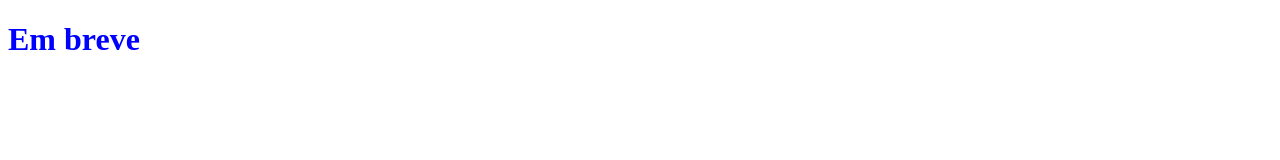
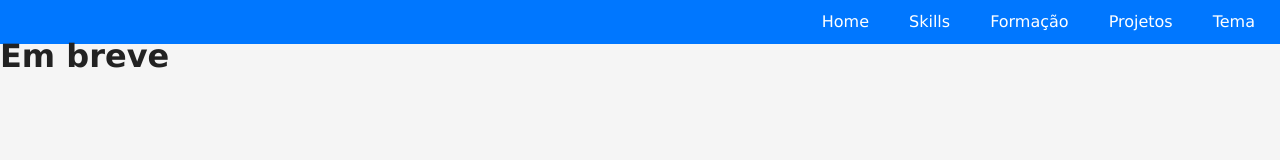
Before and after one commit to ValdineiCS/portifolio, a plain HTML site: page index.html in a window 1280 px wide. Drawn offline with Linux system fonts and the light colour scheme.

Commit message:
menu do portifólio criado

```diff
--- a/estilos/style.css
+++ b/estilos/style.css
@@ -8,7 +8,53 @@
   --fundo-card
 */
 
+*{
+  margin: 0;
+  padding: 0;
+  box-sizing: border-box;
+}
+
+:root{
+  --fundo-principal:#f5f5f5;
+  --texto:#222222;
+  --texto-inverso:#ffffff;
+  --destaque:#0077ff;
+  --destaque-inverso:#66bbff;
+  --fundo-card:#ffffff;
+}
+
 body{
-  background-color: white;
-  color: blue;
+  font-family: Verdana, Geneva, Tahoma, sans-serif;
+  line-height: 1.5em;
+  background-color: var(--fundo-principal);
+  color:var(--texto)
 }
+
+header{
+  background-color: var(--destaque);
+  color: var(--texto);
+  padding: 10px;
+  display: flex;
+  justify-content: end;
+  align-content: center;
+}
+
+nav#menu ul{
+  list-style: none;
+  display: flex;
+  gap: 10px;
+}
+
+nav#menu a{
+  text-decoration:none;
+  color:var(--texto-inverso);
+  font-weight: 600px;
+  padding: 12px 15px;
+  border-radius: 8px;
+  transition: background-color 0.4s, color 0.4s;
+}
+
+nav#menu a:hover{
+  background-color: var(--destaque-inverso);
+  color: var(--destaque);
+}
--- a/index.html
+++ b/index.html
@@ -12,8 +12,15 @@
 </head>
 <body>
     <header>
-
-
+        <nav id="menu">
+            <ul>
+                <li><a href="#">Home</a></li>
+                <li><a href="#">Skills</a></li>
+                <li><a href="#">Formação</a></li>
+                <li><a href="#">Projetos</a></li>
+                <li><a href="#">Tema</a></li>
+            </ul>
+        </nav>
     </header>
 
     <main>
@@ -25,6 +32,6 @@
 
 
     </footer>
-
+    <script src="scripts/script.js"></script>
 </body>
 </html>
```
